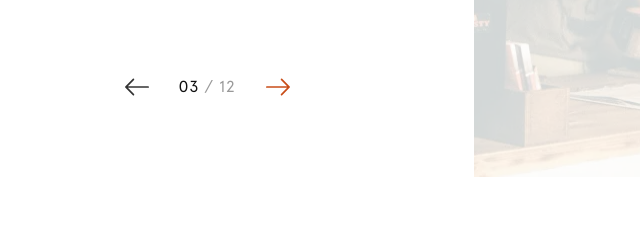
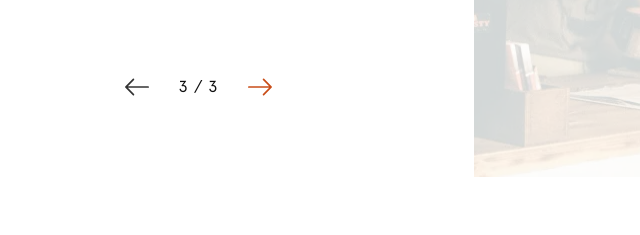
Before and after one commit to ArhyH/misto, a website: page source/index.html in a window 1280 px wide. Both pictures are taken after a click on the button 776 px from the left and 1281 px from the top of the page. Shown: the part 1194-1429 px from the top of the page, 640-1280 px from the left. Drawn offline with nearby package versions, Linux system fonts and the light colour scheme; some packages are replaced by stand-ins of ours; files that its build step writes are made by us from their sources.

Commit message:
add slider

```diff
--- a/source/index.html
+++ b/source/index.html
@@ -115,8 +115,8 @@
       </section>
       <section class="gallery">
         <div class="gallery__body">
-          <ul class="gallery__list" data-role="slider">
-            <li class="gallery__list-item is-active" data-role="slide">
+          <ul class="gallery__list" data-slider-root="gallery-slider">
+            <li class="gallery__list-item slide is-active">
               <div class="gallery__image-container">
                 <picture>
                   <source type="image/webp" srcset="images/gallery-1.webp 1x, images/gallery-1@2x.webp 2x">
@@ -124,7 +124,7 @@
                 </picture>
               </div>
             </li>
-            <li class="gallery__list-item is-next" data-role="slide">
+            <li class="gallery__list-item slide is-next">
               <div class="gallery__image-container">
                 <picture>
                   <source type="image/webp" srcset="images/gallery-1.webp 1x, images/gallery-2@2x.webp 2x">
@@ -132,7 +132,7 @@
                 </picture>
               </div>
             </li>
-            <li class="gallery__list-item invisible-right" data-role="slide">
+            <li class="gallery__list-item slide">
               <div class="gallery__image-container">
                 <picture>
                   <source type="image/webp" srcset="images/gallery-1.webp 1x, images/gallery-1@2x.webp 2x">
@@ -151,11 +151,15 @@
             </div>
             <div class="gallery__slider-controls">
               <div class="slider-controls">
-                <button class="slider-controls__button is-disabled" type="button" data-role="button-prev" aria-label="Показати попереднє фото">
+                <button class="slider-controls__button is-disabled" type="button" data-slider="gallery-slider" data-slider-action="prev" aria-label="Показати попереднє фото">
                   <svg class="slider-controls__icon" width="44" height="44" xmlns="http://www.w3.org/2000/svg"><path d="M17.83 13.82a.85.85 0 011.2 0c.34.32.34.87 0 1.2l-6.12 6.13h20.23a.85.85 0 110 1.7H12.91l6.13 6.12c.33.34.33.89 0 1.21a.85.85 0 01-1.21 0l-7.58-7.58a.85.85 0 010-1.2l7.58-7.58z"/></g><defs><clipPath id="clip0"><path transform="translate(10 10)" d="M0 0h24v24H0z"/></clipPath></defs></svg>
                 </button>
-                <p class="slider-controls__helper"><span class="slider-controls__span" data-role="slide-counter">01&nbsp;</span>/ 12</p>
-                <button class="slider-controls__button" data-role="button-next" aria-label="Показати наступне фото">
+                <p class="slider-controls__helper">
+                  <span class="slider-controls__span" data-slider="gallery-slider" data-slider-num="current">01&nbsp;</span>
+                  <span class="slider-controls__span">&nbsp;/&nbsp;</span>
+                  <span class="slider-controls__span" data-slider="gallery-slider" data-slider-num="all">12</span>
+                </p>
+                <button class="slider-controls__button" data-slider="gallery-slider" data-slider-action="next" aria-label="Показати наступне фото">
                   <svg class="slider-controls__icon" width="44" height="44" xmlns="http://www.w3.org/2000/svg"><path d="M26.17 30.18a.85.85 0 01-1.2 0 .85.85 0 010-1.2l6.12-6.13H10.86a.85.85 0 110-1.7h20.23l-6.13-6.12a.87.87 0 010-1.21.85.85 0 011.21 0l7.58 7.58c.33.33.33.87 0 1.2l-7.58 7.58z"/></g><defs><clipPath id="clip0"><path transform="rotate(-180 17 17)" d="M0 0h24v24H0z"/></clipPath></defs></svg>
                 </button>
               </div>
@@ -270,19 +274,23 @@
             </div>
             <div class="feedback__slider-controls">
               <div class="slider-controls">
-                <button class="slider-controls__button is-disabled" type="button" data-role="comment-button-prev" aria-label="Показати попередній коментар">
+                <button class="slider-controls__button is-disabled" type="button" data-slider="feedback-slider" data-slider-action="prev" aria-label="Показати попередній коментар">
                   <svg class="slider-controls__icon" width="44" height="44" xmlns="http://www.w3.org/2000/svg"><path d="M17.83 13.82a.85.85 0 011.2 0c.34.32.34.87 0 1.2l-6.12 6.13h20.23a.85.85 0 110 1.7H12.91l6.13 6.12c.33.34.33.89 0 1.21a.85.85 0 01-1.21 0l-7.58-7.58a.85.85 0 010-1.2l7.58-7.58z"/></g><defs><clipPath id="clip0"><path transform="translate(10 10)" d="M0 0h24v24H0z"/></clipPath></defs></svg>
                 </button>
-                <p class="slider-controls__helper"><span class="slider-controls__span">01&nbsp;</span>/ 04</p>
-                <button class="slider-controls__button" type="button" data-role="comment-button-next" aria-label="Показати наступний коментар">
+                <p class="slider-controls__helper">
+                  <span class="slider-controls__span" data-slider="feedback-slider" data-slider-num="current">01&nbsp;</span>
+                  <span class="slider-controls__span">&nbsp;/&nbsp;</span>
+                  <span class="slider-controls__span" data-slider="feedback-slider" data-slider-num="all">04</span>
+                </p>
+                <button class="slider-controls__button" type="button" data-slider="feedback-slider" data-slider-action="next" aria-label="Показати наступний коментар">
                   <svg class="slider-controls__icon" width="44" height="44" xmlns="http://www.w3.org/2000/svg"><path d="M26.17 30.18a.85.85 0 01-1.2 0 .85.85 0 010-1.2l6.12-6.13H10.86a.85.85 0 110-1.7h20.23l-6.13-6.12a.87.87 0 010-1.21.85.85 0 011.21 0l7.58 7.58c.33.33.33.87 0 1.2l-7.58 7.58z"/></g><defs><clipPath id="clip0"><path transform="rotate(-180 17 17)" d="M0 0h24v24H0z"/></clipPath></defs></svg>
                 </button>
               </div>
             </div>
           </div>
           <div class="feedback__slider">
-            <ul class="feedback__slides" data-role="slider">
-              <li class="feedback__slide m1 is-active" data- state="active" data-role="comment-slide">
+            <ul class="feedback__slides" data-slider-root="feedback-slider">
+              <li class="feedback__slide m1 slide is-active">
                 <article class="comment-card">
                   <blockquote class="comment-card__wrapper">
                     <p class="comment-card__text">Для мене MISTO — це щось&nbsp;особливе. Приходжу,&nbsp;п'ю&nbsp;смачну каву, насолоджуюся&nbsp;музикою, працюю. Ідеально.</p>
@@ -293,7 +301,7 @@
                   </blockquote>
                 </article>
               </li>
-              <li class="feedback__slide is-next" data- state="next" data-role="comment-slide">
+              <li class="feedback__slide slide is-next">
                 <article class="comment-card">
                   <blockquote class="comment-card__wrapper">
                     <p class="comment-card__text">Атмосферний заклад, куди можна з тваринами.&nbsp;Цікавий&nbsp;інтер'єр. Часто відвідують&nbsp;іноземці.</p>
@@ -304,7 +312,7 @@
                   </blockquote>
                 </article>
               </li>
-              <li class="feedback__slide invisible-right" data- state="invisible-right" data-role="comment-slide">
+              <li class="feedback__slide slide">
                 <article class="comment-card">
                   <blockquote class="comment-card__wrapper">
                     <p class="comment-card__text">Атмосферний заклад, куди можна з тваринами.&nbsp;Цікавий&nbsp;інтер'єр. Часто відвідують&nbsp;іноземці.</p>
--- a/source/js/slider.js
+++ b/source/js/slider.js
@@ -1,59 +1,93 @@
-let buttonPrev = document.querySelector('[data-role="button-prev"]');
-let buttonNext = document.querySelector('[data-role="button-next"]');
-let slides = document.querySelectorAll('[data-role="slide"]');
-let slideCounter = document.querySelector('[data-role="slide-counter"]');
-let i = 0;
+function initSlider({
+  sliderName,
+  visibleClassname,
+  nextClassname,
+  })  {
 
-function nextSlide () {
-  slides[i].classList.remove('is-active');
-  slides[i].classList.remove('is-next');
-  slides[i].classList.add('invisible-right');
+  const sliderContainerSelector = `[data-slider-root="${sliderName}"]`,
+        sliderElementSelector = `[data-slider="${sliderName}"]`,
+        rootContainer = document.querySelector(sliderContainerSelector),
+        slides = [...document.querySelectorAll(`${sliderContainerSelector} .slide`)],
+        slidesAmount = slides.length,
+        outputAllNode = document.querySelector(`${sliderElementSelector}[data-slider-num="all"]`),
+        outputCurrentNode = document.querySelector(`${sliderElementSelector}[data-slider-num="current"]`),
+        sliderButtons = [...document.querySelectorAll(`${sliderElementSelector}[data-slider-action]`)];
 
-  i++;
+  function toggleSlider({
+    action,
+    slideNumber
+    }) {
 
-  if (i >= slides.length) {
-      i = 0;
+    let currentSlideIndex = findCurrentSlideIndex(),
+      futureActiveSlideIndex,
+      futureNextSlideIndex;
+    clearSliderClassnames();
+
+    switch (action) {
+      case 'prev':
+        futureActiveSlideIndex = slides[currentSlideIndex - 1] ? currentSlideIndex - 1 : slidesAmount - 1;
+        break;
+      case 'next':
+        futureActiveSlideIndex = slides[currentSlideIndex + 1] ? currentSlideIndex + 1 : 0;
+        break;
+      case 'any':
+        futureActiveSlideIndex = slideNumber - 1;
+        break;
+      default:
+        break;
+    }
+
+    futureNextSlideIndex = futureActiveSlideIndex == slidesAmount - 1 ? 0 : futureActiveSlideIndex + 1;
+    slides[futureActiveSlideIndex].classList.add(visibleClassname);
+    slides[futureNextSlideIndex].classList.add(nextClassname);
+    outputCurrentSlide();
   }
 
-  slides[i].classList.add('is-active');
-  slides[i].classList.remove('is-next');
-  slides[i].classList.remove('invisible-right');
+  function findCurrentSlideIndex() {
+    return slides.findIndex(el => el.classList.contains(visibleClassname));
+  }
 
-  slides[i+1].classList.add('is-next');
-  slides[i+1].classList.remove('invisible-right');
+  function findNextSlideIndex() {
+    return slides.findIndex(el => el.classList.contains(nextClassname));
+  }
 
-  slideCounter.innerHTML = `0${i+1}&nbsp;`;
+  function clearSliderClassnames() {
+    if (slides[findNextSlideIndex()]) {
+      slides[findNextSlideIndex()].classList.remove(nextClassname);
+    }
+    if (slides[findCurrentSlideIndex()]) {
+      slides[findCurrentSlideIndex()].classList.remove(visibleClassname);
+    }
+  }
+
+  function outputCurrentSlide() {
+    outputCurrentNode.innerHTML = findCurrentSlideIndex() + 1;
+  }
+
+  outputAllNode.innerHTML = slidesAmount;
+  outputCurrentSlide();
+  /* Add event listeners to slider buttons */
+  sliderButtons.forEach(el => {
+    let buttonAction = el.dataset.sliderAction,
+      buttonActionNumber = el.dataset.sliderActionNumber ? el.dataset.sliderActionNumber : null;
+    el.addEventListener('click', e => {
+      e.preventDefault();
+      toggleSlider({
+        action: buttonAction,
+        slideNumber: buttonActionNumber
+      });
+    });
+  });
 }
 
-function prevSlide () {
-  slides[i].classList.remove('is-active');
-  slides[i].classList.remove('is-next');
-  slides[i].classList.add('invisible-right');
+initSlider({
+  sliderName: 'gallery-slider',
+  visibleClassname: 'is-active',
+  nextClassname: 'is-next'
+});
 
-  i = i - 1;
-
-  if (i < 0) {
-    i = slides.length - 1;
-  }
-
-  slides[i].classList.add('is-active');
-  slides[i].classList.remove('is-next');
-  slides[i].classList.remove('invisible-right');
-
-  slides[i-1].classList.add('is-next');
-  slides[i-1].classList.remove('invisible-right');
-
-  slideCounter.innerHTML = `0${i+1}&nbsp;`;
-}
-
-buttonNext.addEventListener('click', function () {
-  nextSlide();
-})
-
-buttonPrev.addEventListener('click', function () {
-  prevSlide();
-})
-
-if (slides[i] != 0) {
-  buttonPrev.classList.remove('is-disabled');
-}
+initSlider({
+  sliderName: 'feedback-slider',
+  visibleClassname: 'is-active',
+  nextClassname: 'is-next'
+});
```
Also changed, not shown: source/styles/entities/feedback.scss (+4 -6 lines), source/styles/entities/gallery.scss (+3 -6 lines).
